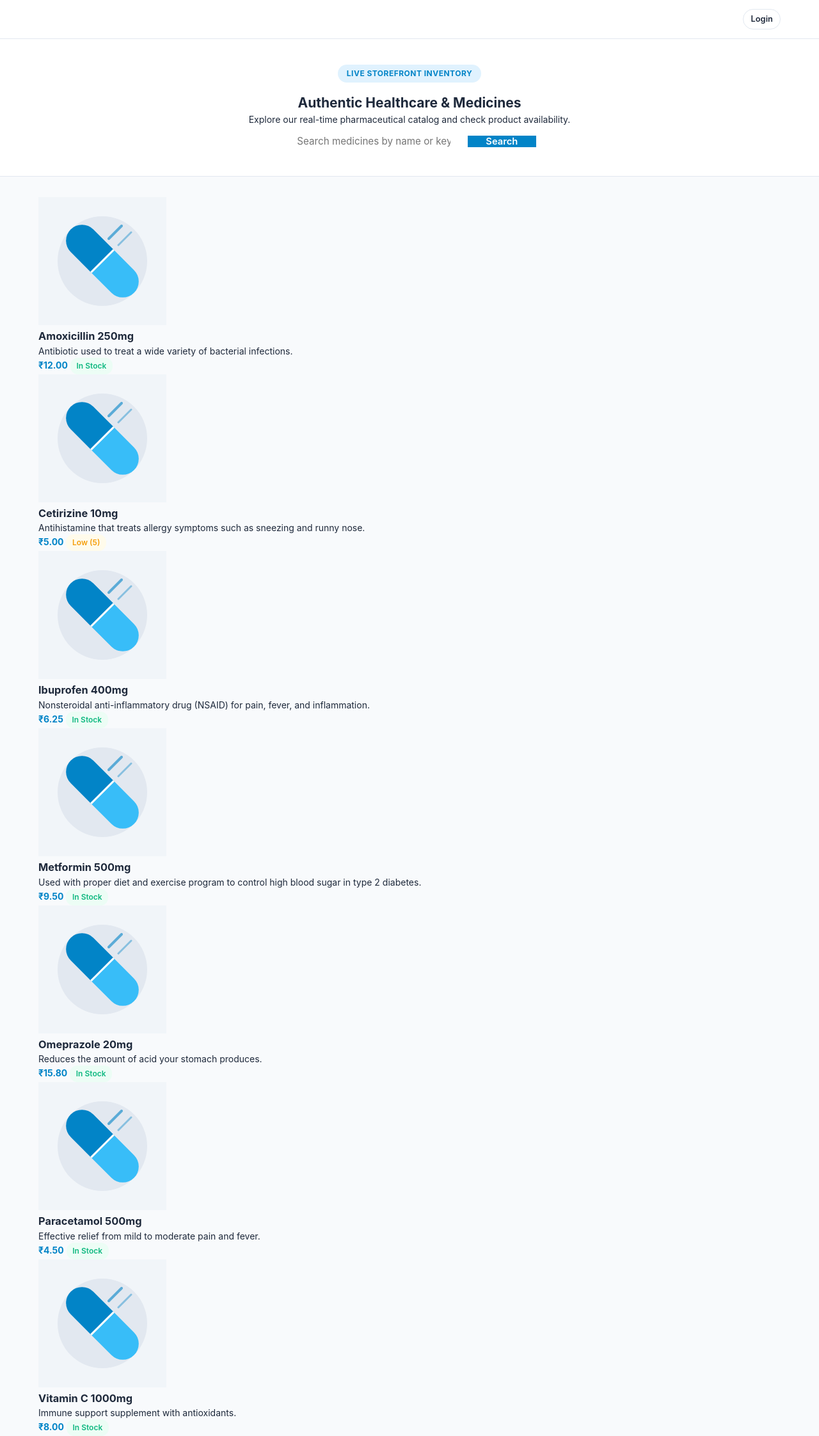
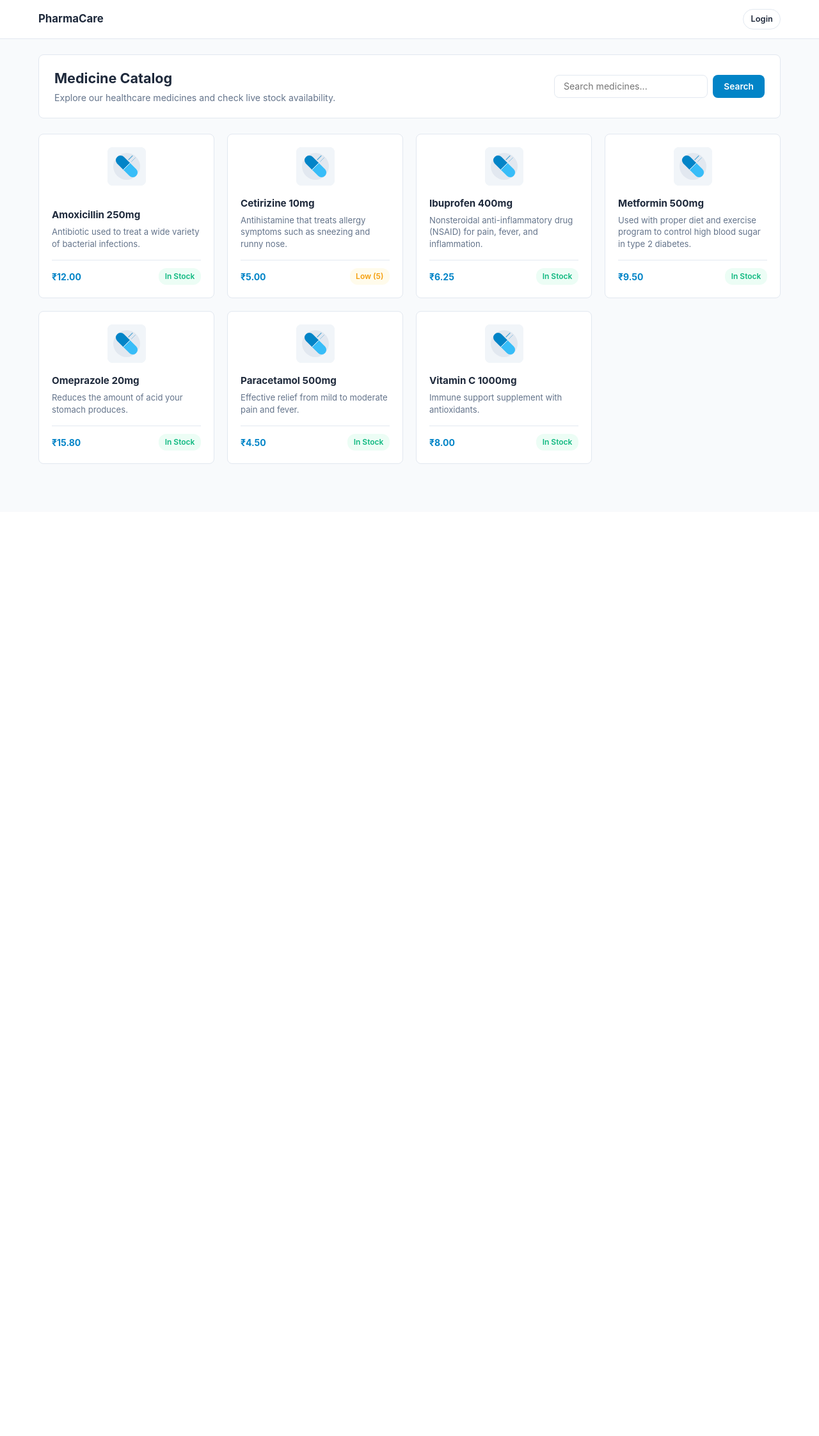
Before and after one commit to ashonbaiju/PHARMACY, a PHP site: page / in a window 1280 px wide. Shown: the whole page at 64% size. After the commit the page ends 725 px from the top, so only its background shows below. Run offline with PHP 8.4, Linux system fonts and the light colour scheme; data comes from the database, SQL or seed files in the repository; data that the repository does not hold is empty.

Commit message:
Update index.html to reuse existing clean banner and card styles

```diff
--- a/index.html
+++ b/index.html
@@ -10,35 +10,36 @@
 
     <!-- Header Navigation -->
     <header class="app-header">
-        <div class="container navbar" style="justify-content: flex-end;">
+        <div class="container navbar">
+            <span style="font-weight: 700; font-size: 1.05rem;">PharmaCare</span>
             <div class="nav-actions" id="navActions">
                 <span style="color:var(--text-muted); font-size:0.85rem;">Loading...</span>
             </div>
         </div>
     </header>
 
-    <!-- Hero Section -->
-    <section class="hero-section">
-        <div class="container">
-            <span style="display:inline-block; padding:0.3rem 0.85rem; font-size:0.75rem; font-weight:700; color:var(--primary); background:var(--primary-light); border:1px solid var(--primary-border); border-radius:30px; margin-bottom:1rem; text-transform:uppercase; letter-spacing:0.04em;">
-                Live Storefront Inventory
-            </span>
-            <h2>Authentic Healthcare &amp; Medicines</h2>
-            <p>Explore our real-time pharmaceutical catalog and check product availability.</p>
-            <form action="index.html" method="GET" class="storefront-search-form">
-                <input type="text" name="search" id="publicSearchInput" placeholder="Search medicines by name or keyword..." style="flex-grow: 1; border: none; padding: 0.85rem 1.4rem; font-size: 0.95rem; outline: none; background: transparent; font-family: inherit;">
-                <button type="submit" class="btn btn-primary" style="border-radius: 0; padding: 0 1.8rem; font-size: 0.92rem; height: auto; border: none; margin: 0;">Search</button>
+    <!-- Main Container -->
+    <main class="container dashboard-container" style="flex-grow: 1;">
+
+        <!-- Greeting & Search Banner -->
+        <div class="greeting-banner" style="flex-wrap: wrap; gap: 1rem;">
+            <div class="greeting-text">
+                <h2>Medicine Catalog</h2>
+                <p>Explore our healthcare medicines and check live stock availability.</p>
+            </div>
+            <form action="index.html" method="GET" style="display: flex; gap: 0.5rem; align-items: center;">
+                <input type="text" name="search" id="publicSearchInput" class="form-control" placeholder="Search medicines..." style="max-width: 240px; height: 36px;">
+                <button type="submit" class="btn btn-primary" style="height: 36px; white-space: nowrap;">Search</button>
             </form>
         </div>
-    </section>
 
-    <!-- Main Content Catalog -->
-    <main class="container" style="flex-grow: 1;">
+        <!-- Medicine Cards Grid -->
         <div class="medicine-grid" id="publicMedicineGrid">
             <div style="grid-column: 1 / -1; text-align: center; padding: 4rem 1rem; color: var(--text-muted);">
                 <h3>Loading catalog medicines...</h3>
             </div>
         </div>
+
     </main>
 
     <!-- Storefront Script Logic -->
--- a/style.css
+++ b/style.css
@@ -387,50 +387,60 @@ a:hover {
   }
 }
 
-/* Storefront Products */
-.hero-section {
-  padding: 2.5rem 0 2rem;
-  text-align: center;
-  background: var(--surface);
-  border-bottom: 1px solid var(--border);
-  margin-bottom: 2rem;
-}
-
-.hero-title {
-  font-size: 1.85rem;
-  font-weight: 800;
-  margin-bottom: 0.5rem;
-}
-
-.hero-subtitle {
-  color: var(--text-muted);
-  margin-bottom: 1.5rem;
-}
-
-.search-bar-wrap {
-  max-width: 480px;
-  margin: 0 auto;
-}
-
-.product-grid {
+/* Storefront & Medicine Cards Grid */
+.medicine-grid, .product-grid {
   display: grid;
-  grid-template-columns: repeat(auto-fill, minmax(220px, 1fr));
+  grid-template-columns: repeat(auto-fill, minmax(230px, 1fr));
   gap: 1.25rem;
 }
 
-.product-card {
+.medicine-card, .product-card {
   background: var(--surface);
   border: 1px solid var(--border);
   border-radius: var(--radius);
   padding: 1.25rem;
-  text-align: center;
+  display: flex;
+  flex-direction: column;
+  justify-content: space-between;
 }
 
-.product-card img {
-  width: 70px;
-  height: 70px;
+.medicine-card:hover, .product-card:hover {
+  border-color: #cbd5e1;
+}
+
+.card-img-wrapper {
+  text-align: center;
+  margin-bottom: 0.75rem;
+}
+
+.card-img-wrapper img, .product-card img {
+  width: 60px;
+  height: 60px;
   object-fit: cover;
-  margin-bottom: 0.75rem;
+  border-radius: var(--radius);
+  background: var(--surface-alt);
+}
+
+.card-title {
+  font-size: 0.95rem;
+  font-weight: 700;
+  margin-bottom: 0.35rem;
+}
+
+.card-desc {
+  font-size: 0.82rem;
+  color: var(--text-muted);
+  margin-bottom: 1rem;
+  line-height: 1.4;
+}
+
+.card-footer {
+  display: flex;
+  justify-content: space-between;
+  align-items: center;
+  margin-top: auto;
+  padding-top: 0.75rem;
+  border-top: 1px solid var(--border);
 }
 
 /* Login Auth Portal */
```
